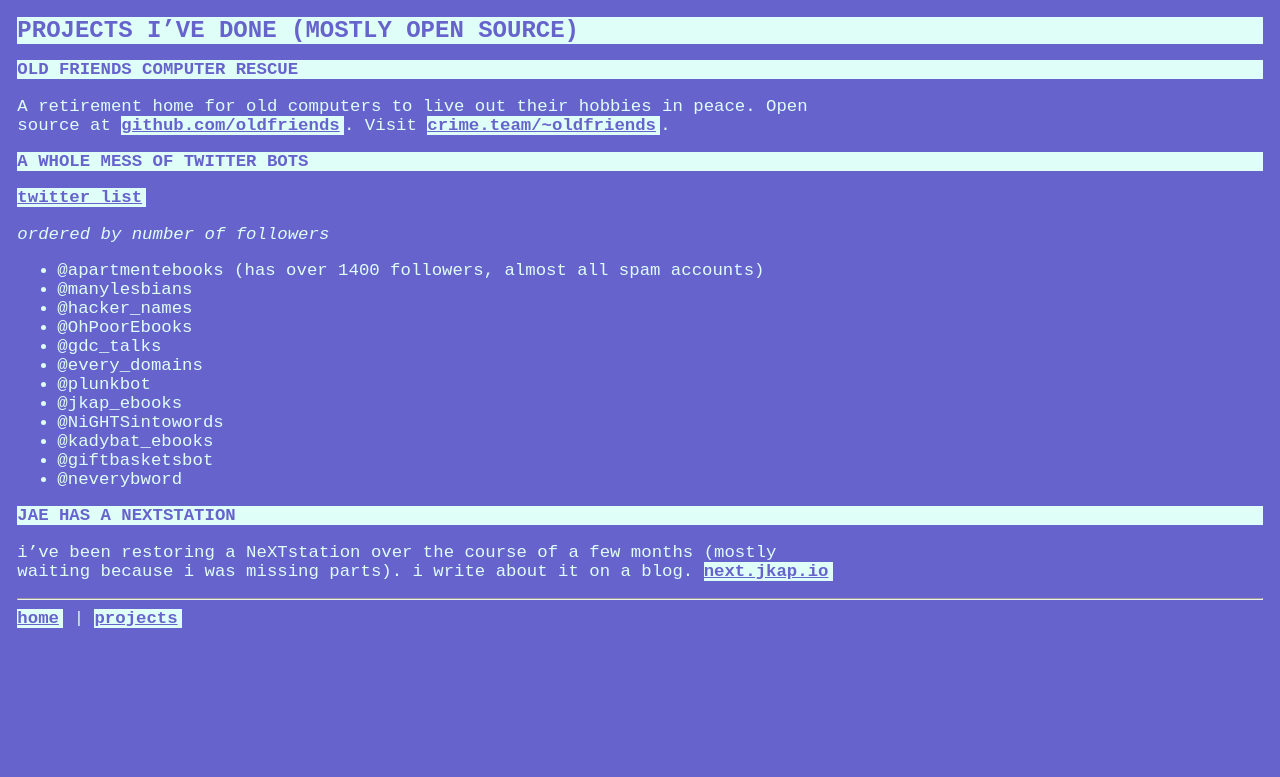
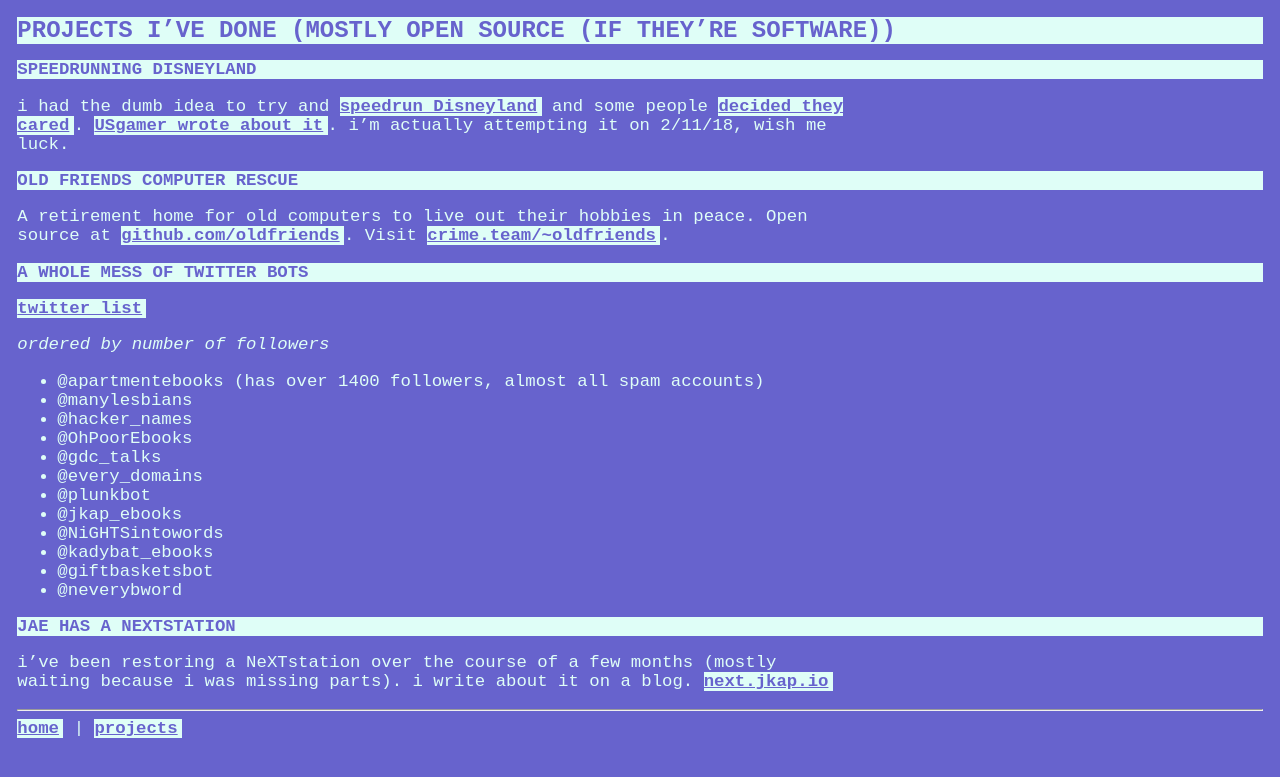
Before and after one commit to jkap/jkap-crimeteam, a Jekyll site: the page built from projects.md, in a window 1280 px wide. Shown: the top 777 px of the page. Built offline with Jekyll 4.4.1, drawn with Linux system fonts in a browser that asks for light colours.

Commit message:
added disneyland speedrunning shit

```diff
--- a/projects.md
+++ b/projects.md
@@ -4,7 +4,11 @@ title: projects
 navTitle: projects
 ---
 
-# projects i've done (mostly open source)
+# projects i've done (mostly open source (if they're software))
+
+## speedrunning Disneyland
+
+i had the dumb idea to try and [speedrun Disneyland](https://blog.jkap.io/2018/01/29/the-dumbest-idea-ive-ever-had-speedrunning-disneyland/) and some people [decided they cared](https://twitter.com/jkap/status/958188434576760833). [USgamer wrote about it](www.usgamer.net/articles/meet-the-person-who-is-speedrunning-disneyland). i'm actually attempting it on 2/11/18, wish me luck.
 
 ## Old Friends Computer Rescue
 
```
Also changed, not shown: index.md (+2 -0 lines).
